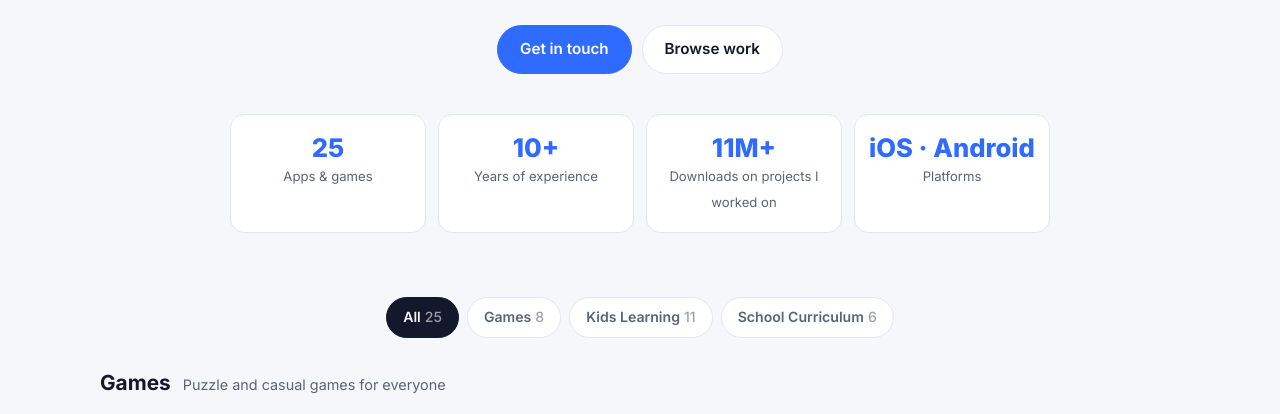
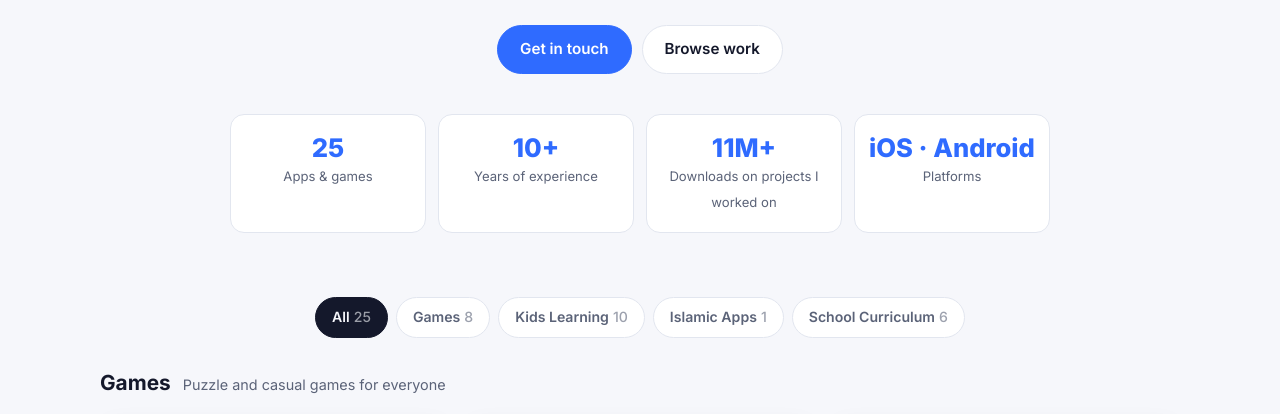
Before and after one commit to DiaaBari/privacy-policy, a plain HTML site: page showcase/index.html in a window 1280 px wide. Shown: the part 386-800 px from the top of the page. Drawn offline with Linux system fonts and the light colour scheme.

Commit message:
Move Treasure of Supplications to an Islamic Apps category
Kanz Al-Adeya is a general supplications app, not a kids learning app.
Add an Islamic Apps category, rename it to its English site name, and
rewrite the description to match the app.

Co-Authored-By: Claude Opus 5.5 <noreply@anthropic.com>

```diff
--- a/showcase/index.html
+++ b/showcase/index.html
@@ -141,6 +141,7 @@
     }
     .tag.games { background: var(--games-soft); color: var(--games); }
     .tag.learn { background: var(--learn-soft); color: var(--learn); }
+    .tag.islamic { background: rgba(12, 166, 120, 0.12); color: #0ca678; }
     .tag.school { background: var(--school-soft); color: var(--school); }
     .tag.studio { background: var(--accent-soft); color: var(--accent); margin-inline-start: 6px; }
     .card-desc { font-size: .9rem; color: var(--text-soft); flex: 1; }
@@ -244,6 +245,8 @@
       arSub: 'ألعاب ألغاز وتسلية للجميع', enSub: 'Puzzle and casual games for everyone' },
     { id: 'learn',  ar: 'تعليم الأطفال', en: 'Kids Learning',
       arSub: 'تطبيقات لتعليم العربية والقراءة للأطفال', enSub: 'Arabic reading and learning apps for children' },
+    { id: 'islamic', ar: 'تطبيقات إسلامية', en: 'Islamic Apps',
+      arSub: 'أدعية وأذكار للقراءة والاستماع', enSub: 'Supplications and remembrances to read and listen to' },
     { id: 'school', ar: 'مناهج مدرسية', en: 'School Curriculum',
       arSub: 'تطبيقات تفاعلية مبنية على المنهاج الدراسي', enSub: 'Interactive apps built on school curricula' },
   ];
@@ -365,11 +368,11 @@
       enDesc: 'Learning activities for children from age three.',
       hl: [['من ٣ سنوات', 'Ages 3+']],
       gp: 'https://play.google.com/store/apps/details?id=com.Shiningstarsnursery.SahBook' },
-    { cat: 'learn', icon: '../kanz-aladeya/assets/app-icon.jpg', site: '../kanz-aladeya/',
-      ar: 'كنز الأدعية', en: 'Kanz Al-Adeya',
-      arDesc: 'أنشطة تعليمية للأذكار والأدعية اليومية للأطفال.',
-      enDesc: 'Learning activities for daily remembrances and supplications for kids.',
-      hl: [['أذكار وأدعية', 'Daily duas']],
+    { cat: 'islamic', icon: '../kanz-aladeya/assets/app-icon.jpg', site: '../kanz-aladeya/',
+      ar: 'كنز الأدعية', en: 'Treasure of Supplications',
+      arDesc: 'أدعية من القرآن والسنة للقراءة والاستماع، وأذكار يومية لمختلف المناسبات.',
+      enDesc: 'Supplications from the Qur’an and Sunnah to read and listen to, plus daily remembrances for every occasion.',
+      hl: [['أدعية وأذكار', 'Duas & dhikr'], ['استماع صوتي', 'Audio']],
       gp: 'https://play.google.com/store/apps/details?id=com.Shiningstarsnursery.treasureshousehold' },
     { cat: 'learn', icon: 'assets/letters-land.jpg',
       ar: 'أرض الحروف', en: 'Letters Land',
```
